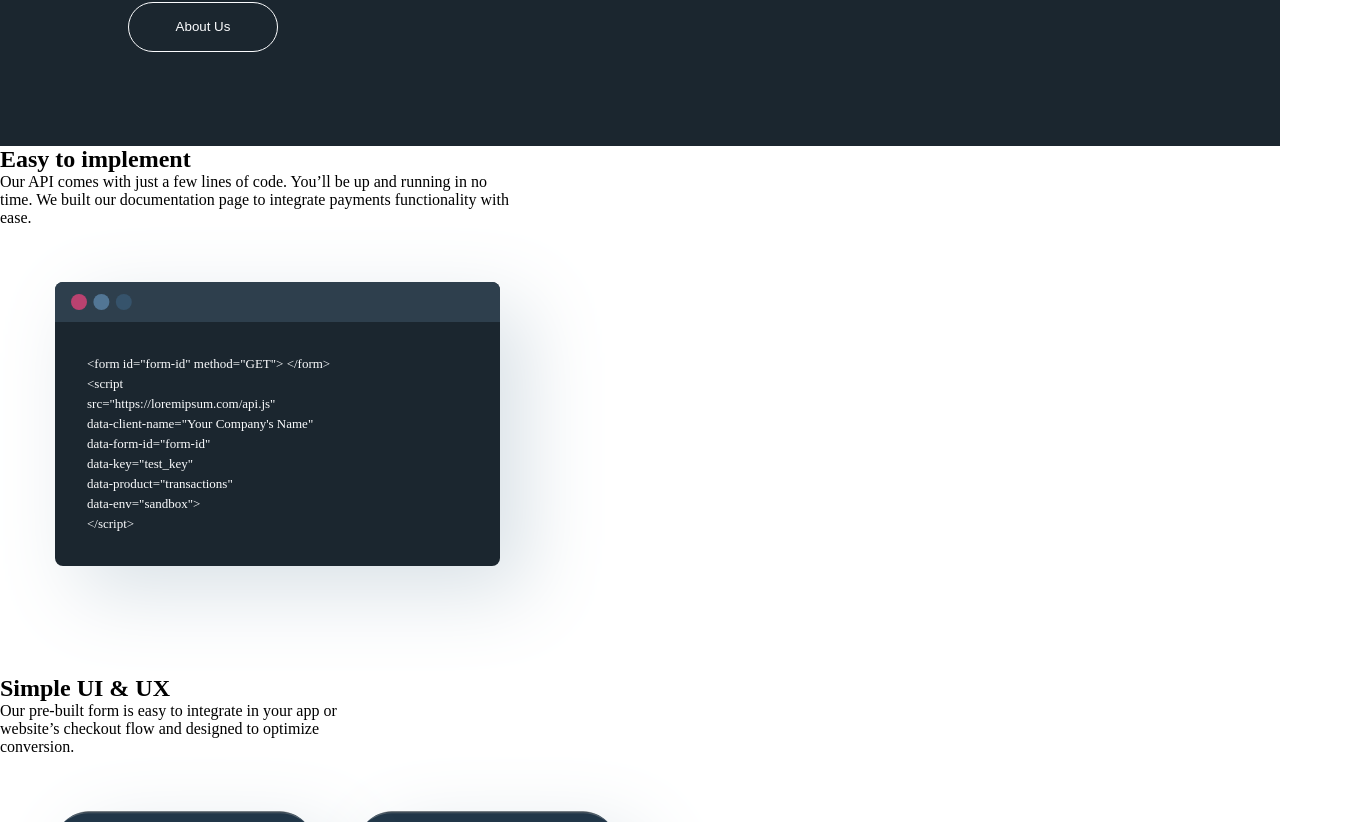
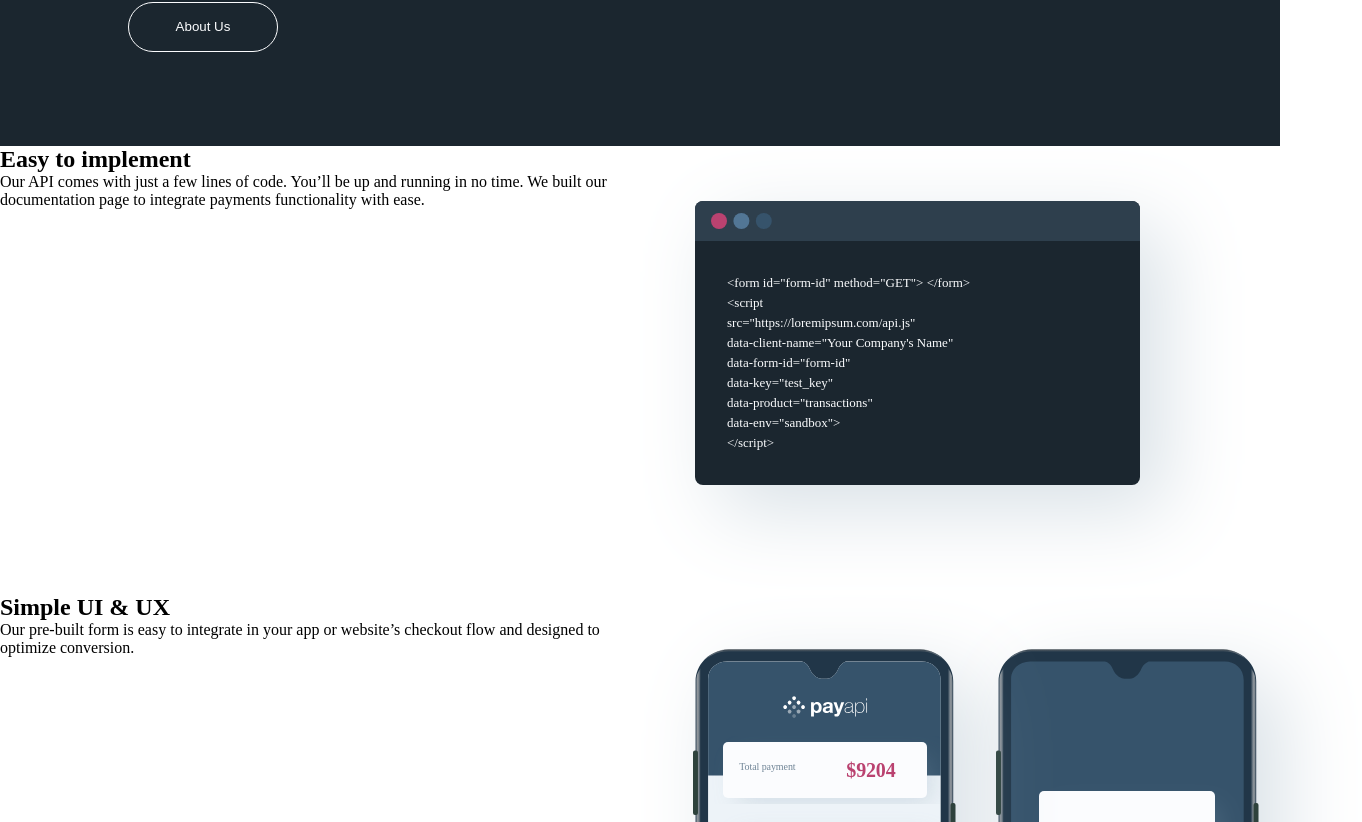
Before and after one commit to clf94-dev/pay-ap--web-react, a React (Create React App) app: page / in a window 1280 px wide. Shown: the part 1118-1940 px from the top of the page, 1362 px wide, since content can reach past the window. Built offline with nearby package versions, Linux system fonts and the light colour scheme.

Commit message:
fixed structure issue with MiddleHome component

```diff
--- a/src/components/MiddleHome.jsx
+++ b/src/components/MiddleHome.jsx
@@ -5,7 +5,7 @@ import { MiddleHomeInfo } from './MiddleHomeInfo'
 
 function MiddleHome() {
     return (
-        <Grid container direction='row'>
+        <Grid container direction='row' >
             {MiddleHomeInfo.map((info) => {
                 return (
                     <MiddleHomeCard title={info.title} key={info.index} index={info.index} text={info.text}  alt={info.imgALT} />             )
@@ -14,4 +14,4 @@ function MiddleHome() {
     )
 }
 
-export default MiddleHome
+export default MiddleHome;
--- a/src/components/MiddleHomeCard.jsx
+++ b/src/components/MiddleHomeCard.jsx
@@ -1,22 +1,22 @@
-import { Grid } from '@material-ui/core'
+import {Grid} from '@material-ui/core'
 import React from 'react'
 
 import TerminalD from './images/assets/home/desktop/illustration-easy-to-implement.svg'
 import SimpleUID from './images/assets/home/desktop/illustration-simple-ui.svg'
 
 function MiddleHomeCard(props) {
-const MiddleImgD = [TerminalD, SimpleUID];
+    const MiddleImgD = [TerminalD, SimpleUID];
 
     return (
-        <div>
-            <Grid item lg={6} md={12} >
-    <h2>{props.title}</h2>
-    <p>{props.text}</p>
+        <Grid container direction='row'>
+            <Grid item lg={6} md={12}>
+                <h2>{props.title}</h2>
+                <p>{props.text}</p>
             </Grid>
-            <Grid item lg={6} md={12} >
+            <Grid item lg={6} md={12}>
                 <img src={MiddleImgD[props.index]} alt={props.alt}/>
             </Grid>
-        </div>
+        </Grid>
 
     )
 }
```
